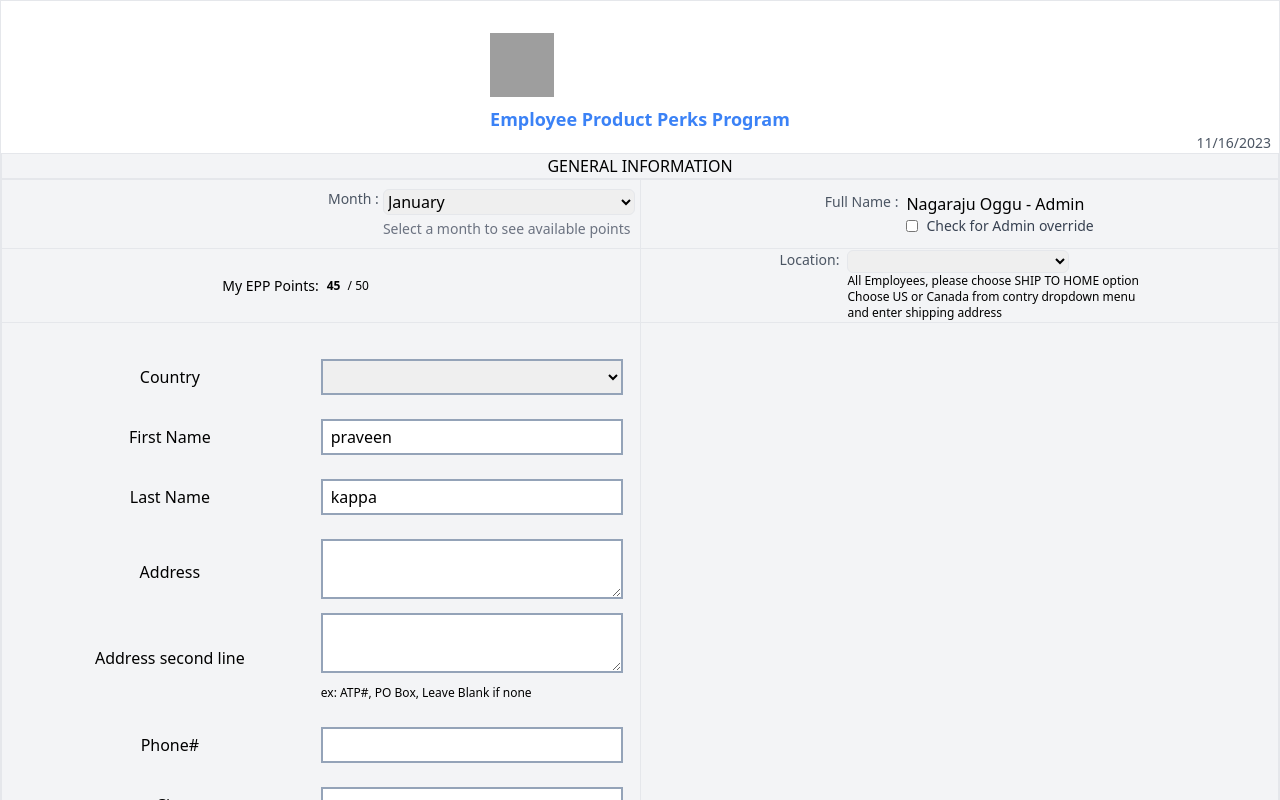
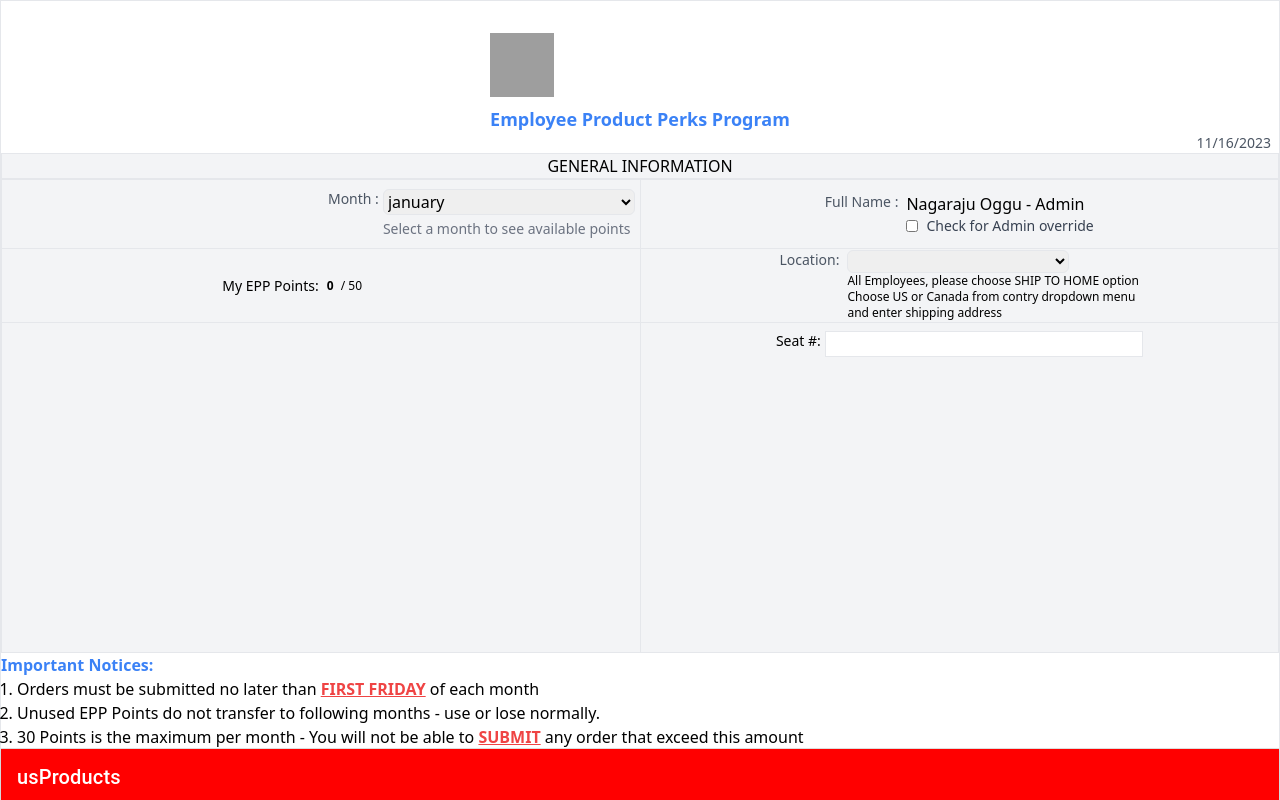
Before and after one commit to NagarajuOggu/employee-perks-app, a React (Create React App) app in the folder client/: page / in a window 1280 px wide. Shown: the top 800 px of the page. Built offline with nearby package versions, Linux system fonts and the light colour scheme; grey boxes are pictures that could not be loaded.

Commit message:
added change events

```diff
--- a/client/src/App.tsx
+++ b/client/src/App.tsx
@@ -3,9 +3,35 @@ import './App.css';
 import Container from './components/Container';
 
 function App() {
+
+  const appTitle = "Employee Product Perks Program",
+    logo = "../public/logo.png",
+    user = {
+      firstName: 'Nagaraju',
+      lastName: 'Oggu',
+      role: 'Admin',
+      address: {},
+      pointsPerMonth: 50,
+      perks:
+      {
+        january: {
+          availablePoints: 30,
+          totalPoints: 50,
+        },
+        april: {
+          availablePoints: 10,
+          totalPoints: 50,
+        },
+        December: {
+          availablePoints: 0,
+          totalPoints: 50,
+        }
+      }
+    };
+
   return (
     <div className="App">
-      <Container />
+      <Container title={appTitle} logo={logo} user={user} />
     </div>
   );
 }
--- a/client/src/components/Address-form.tsx
+++ b/client/src/components/Address-form.tsx
@@ -72,7 +72,7 @@ function AddressForm(props: any) {
   ]);
 
   let validateField = (name: string, value: string | number) => {
-    let errorMsg = null;
+    let errorMsg = '';
     switch (name) {
       case "country":
         if (!value) errorMsg = "Please select Country.";
--- a/client/src/components/Container.tsx
+++ b/client/src/components/Container.tsx
@@ -1,17 +1,31 @@
 import Instructions from "./Instructions";
 import Products from "./products";
 import AddressForm from "./Address-form";
+import { EmployeePerks } from "../types/app-types";
+import { useState } from "react";
 
-function Container() {
+function Container(props: EmployeePerks) {
+  const [pointsPerMonth, setMonthlyPoints] = useState(0);
+  const [monthSelected, setMonthSelected] = useState('');
+  const [seat, setSeat] = useState(0);
+  const [ shippingLocation, setShippingLocation] = useState('none');
+
   const currentDate = new Date().toLocaleDateString();
+  const {title, logo, user} = props;
+
+  const handleMonthSelection = (event) => {
+    event.stopPropagation();
+    setMonthSelected(event.target.value);
+    setMonthlyPoints(user.perks[event.target.value].availablePoints);
+  }
 
   return (
     <div className="container mx-auto  border">
       <div className="flex flex-col items-center mt-8">
         <div className="text-center">
-          <img src="logo.png" alt="Logo" className="w-16 h-16 mb-2" />
+          <img src={logo} alt="Logo" className="w-16 h-16 mb-2" />
           <p className="text-lg font-bold text-blue-500">
-            Employee Product Perks Program
+            {title}
           </p>
         </div>
 
@@ -39,17 +53,13 @@ function Container() {
                       id="month"
                       name="month"
                       className="border rounded-md w-full ml-1"
+                      value={monthSelected} onChange={ handleMonthSelection}
                     >
-                      <option value="January">January</option>
-                      <option value="January">January</option>
-                      <option value="January">January</option>
-                      <option value="January">January</option>
-                      <option value="January">January</option>
-                      <option value="January">January</option>
-                      <option value="January">January</option>
-                      <option value="January">January</option>
-                      <option value="January">January</option>
-                      <option value="January">January</option>
+                      {
+                        Object.keys(user.perks).map( (key) => {
+                          return <option value={key} key={key}>{key}</option>
+                        })
+                      }
                     </select>
                     <p className="text-sm text-gray-500 mt-1 text-right mr-auto ml-1">
                       Select a month to see available points
@@ -67,7 +77,7 @@ function Container() {
                     Full Name :
                   </label>
                   <div className="flex flex-col ml-2">
-                    <p id="fullName">Nagaraju Oggu - Admin</p>
+                    <p id="fullName">{user.firstName} {user.lastName} - {user.role}</p>
                     <div className="flex flex-row justify-center items-center">
                       <input
                         type="checkbox"
@@ -93,7 +103,7 @@ function Container() {
                     My EPP Points:
                   </p>
                   <p className="text-xs w-1/2 ml-1">
-                    <span className="font-bold px-1">45</span> / <span>50</span>
+                    <span className="font-bold px-1">{pointsPerMonth}</span> / <span>{user.pointsPerMonth}</span>
                   </p>
                 </div>
               </td>
@@ -109,6 +119,7 @@ function Container() {
                     <select
                       className="border rounded-md w-3/4 text-sm ml-1"
                       id="location"
+                      onChange={ (e) => setShippingLocation(e.target.value)}
                     >
                       <option value="none"> </option>
                       <option value="ship-to-home"> SHIP TO HOME</option>
@@ -126,11 +137,11 @@ function Container() {
 
             <tr>
               <td className="pt-2 border min-h-fit w-1/2">
-                {" "}
-                <AddressForm firstName="praveen" lastName="kappa" />
-                <div className="h-80"></div>
+
+
+                {shippingLocation !== 'none' ? <AddressForm firstName= {user.firstName} lastName= {user.lastName} /> : <div className="h-80"></div>}
               </td>
-              <td className="pt-2 border w-1/2">
+              <td className="pt-2 border w-1/2 align-top">
                 <div className="flex flex-row justify-center mb-1">
                   <label htmlFor="seat#" className="text-sm  mb-1">
                     {" "}
@@ -141,6 +152,7 @@ function Container() {
                     name="seat"
                     id="seat#"
                     className="border bg-white ml-1 w-1/2"
+                    onChange={(e) => setSeat(Number(e.target.value))}
                   />
                 </div>
               </td>
--- /dev/null
+++ b/client/src/types/app-types.ts
@@ -0,0 +1,21 @@
+export interface EmployeePerks {
+    title: string,
+    logo: string,
+    user: UserPerks
+}
+
+export interface UserPerks {
+    firstName: string,
+    lastName: string,
+    role: string,
+    pointsPerMonth:number,
+    address: Object,
+    perks: Perks
+}
+
+export interface Perks {
+    [key: string]: {
+        availablePoints: number,
+        totalPoints: number,
+    }
+}
--- a/client/tsconfig.json
+++ b/client/tsconfig.json
@@ -8,6 +8,7 @@
     ],
     "allowJs": true,
     "skipLibCheck": true,
+    "noImplicitAny": false,
     "esModuleInterop": true,
     "allowSyntheticDefaultImports": true,
     "strict": true,
```
